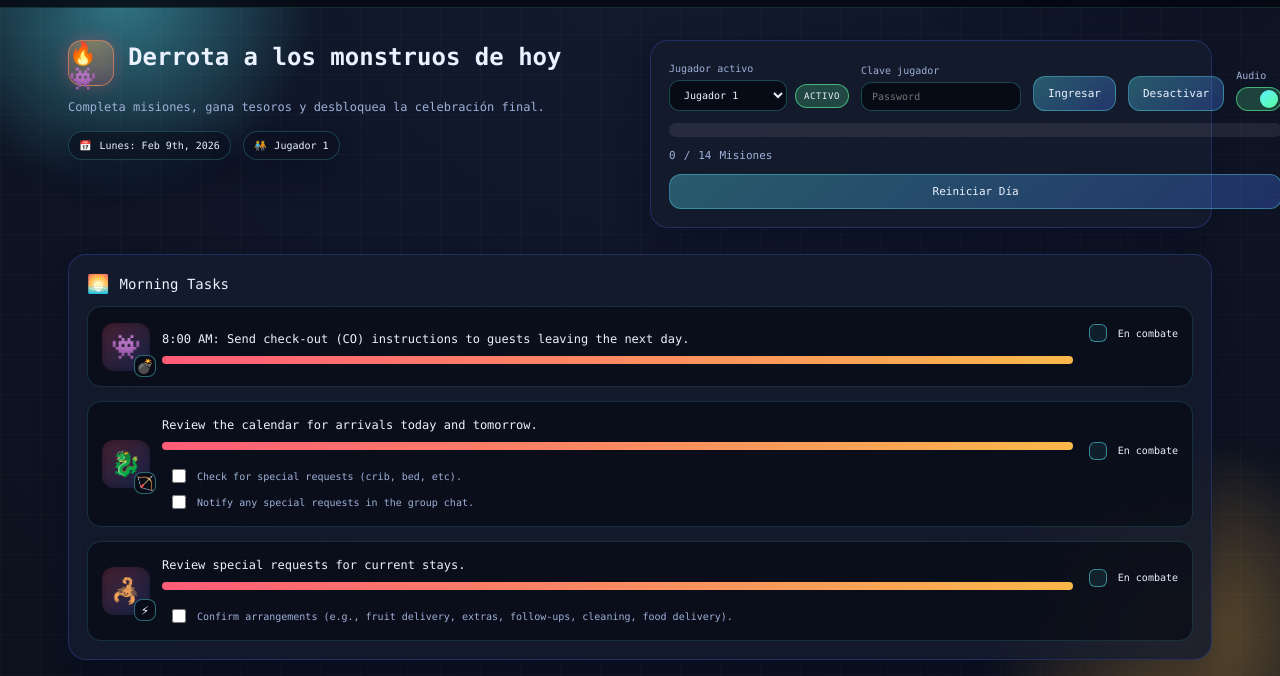
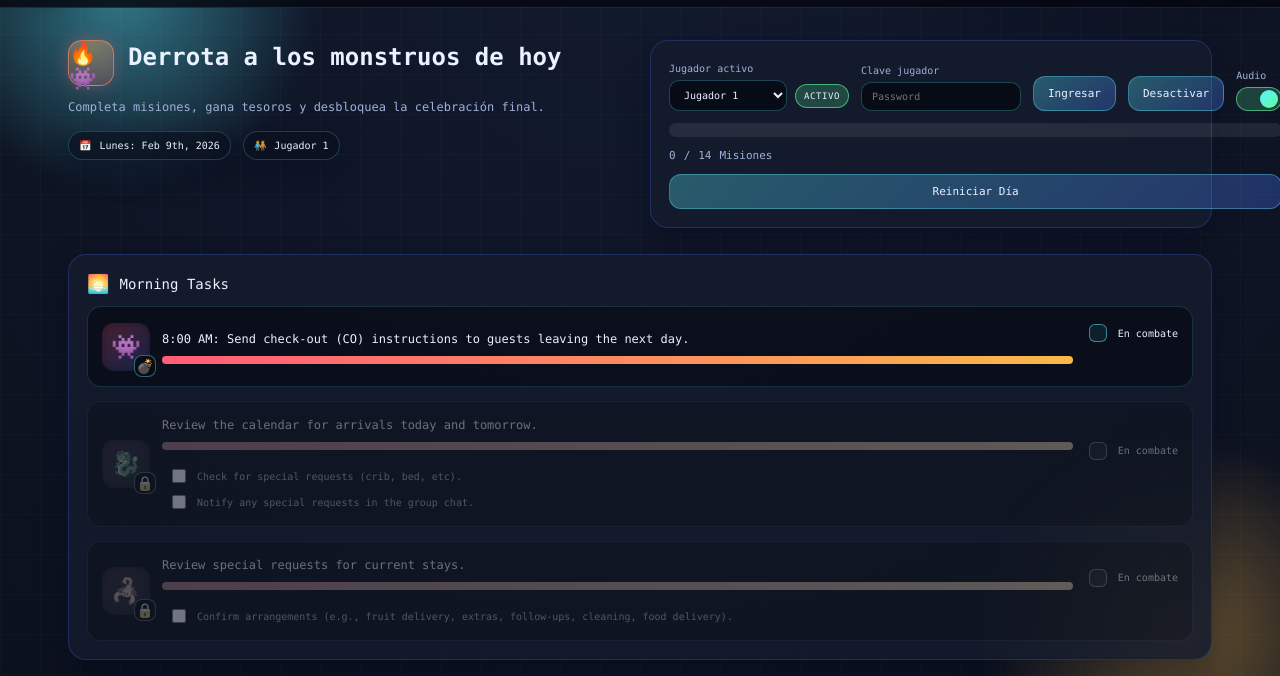
Before and after one commit to chvg1968/luxegame, a website: page index.html in a window 1280 px wide. Shown: the part 86-762 px from the top of the page. Drawn offline with Linux system fonts and the light colour scheme; no server answers.

Commit message:
feat: agregar estado de bloqueo a las tareas en la interfaz de usuario

```diff
--- a/app.js
+++ b/app.js
@@ -345,6 +345,11 @@ function updateMetaUI() {
 function render() {
   questBoard.innerHTML = "";
 
+  const allTasksFlat = [];
+  questData.forEach((s) => s.tasks.forEach((t) => allTasksFlat.push(t)));
+  let firstIncompleteIdx = allTasksFlat.findIndex((t) => !state[t.id]?.completed);
+  if (firstIncompleteIdx === -1) firstIncompleteIdx = allTasksFlat.length;
+
   questData.forEach((section) => {
     const sectionEl = document.createElement("div");
     sectionEl.className = "section";
@@ -364,6 +369,10 @@ function render() {
       const completed = Boolean(state[task.id]?.completed);
       if (completed) taskEl.classList.add("completed");
 
+      const taskFlatIdx = allTasksFlat.indexOf(task);
+      const isLocked = taskFlatIdx > firstIncompleteIdx;
+      if (isLocked) taskEl.classList.add("locked");
+
       const monsterEl = document.createElement("div");
       monsterEl.className = "monster";
       monsterEl.textContent = task.monster;
@@ -371,7 +380,7 @@ function render() {
       const weaponCfg = WEAPON_CONFIG[task.weapon] || WEAPON_CONFIG.cannon;
       const weaponBadge = document.createElement("div");
       weaponBadge.className = "weapon-badge";
-      weaponBadge.textContent = weaponCfg.emoji;
+      weaponBadge.textContent = isLocked ? "🔒" : weaponCfg.emoji;
       monsterEl.style.position = "relative";
       monsterEl.appendChild(weaponBadge);
 
--- a/styles.css
+++ b/styles.css
@@ -466,6 +466,13 @@ body {
   border-color: rgba(92, 242, 255, 0.9);
 }
 
+.task.locked {
+  opacity: 0.4;
+  filter: grayscale(0.7);
+  pointer-events: none;
+  user-select: none;
+}
+
 .task.completed {
   border-color: rgba(92, 255, 158, 0.6);
   box-shadow: 0 0 20px rgba(92, 255, 158, 0.2);
```
